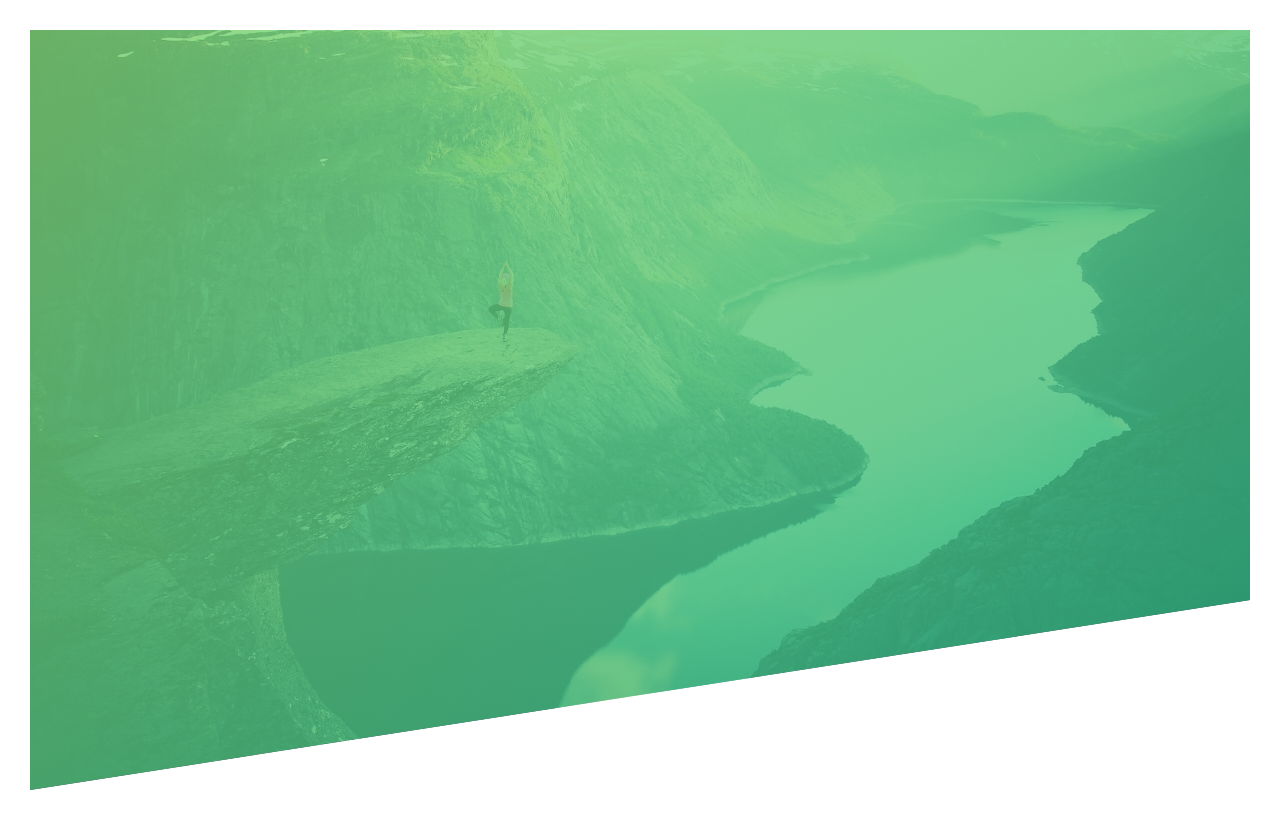
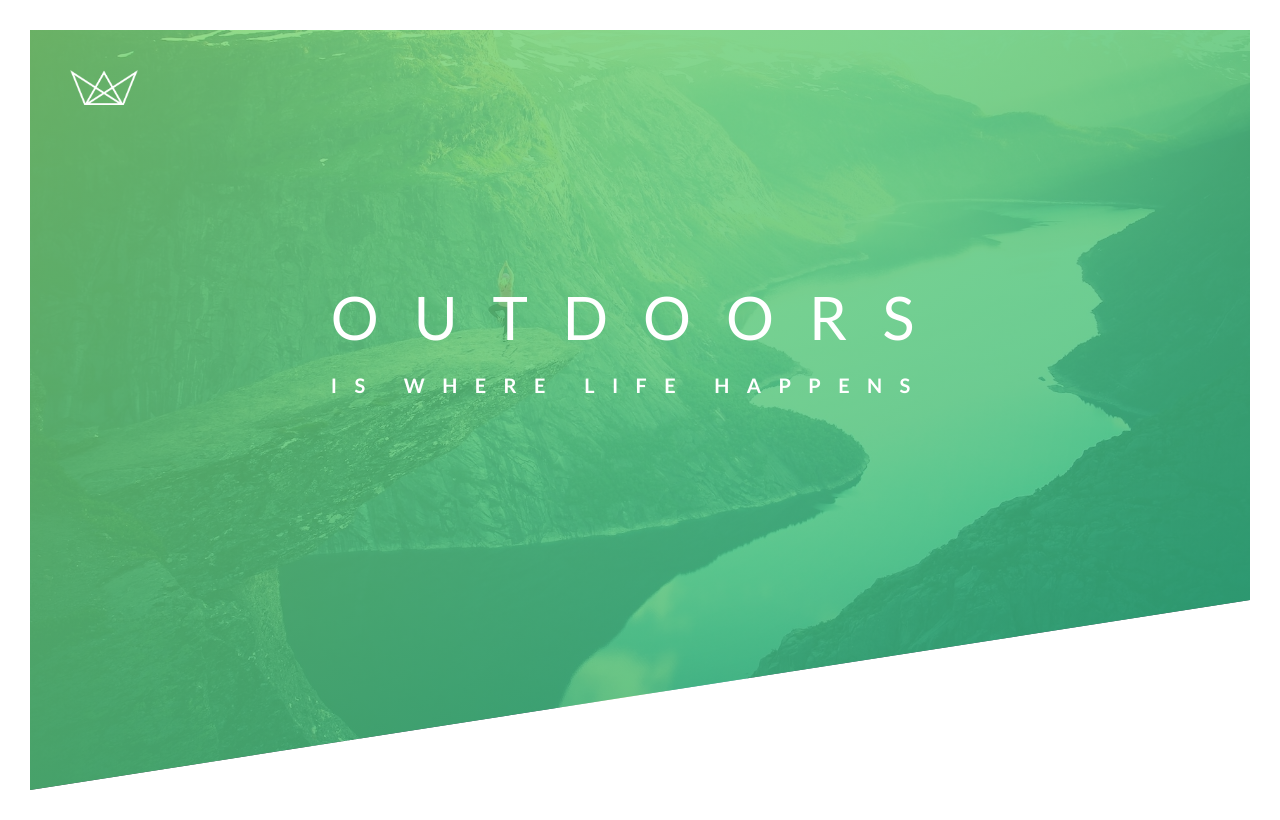
Before and after one commit to anujmulik/css-works, an Angular app in the folder natours/: page / in a window 1280 px wide. Built offline with nearby package versions, Linux system fonts and the light colour scheme.

Commit message:
adding the header element

```diff
--- a/natours/src/app/app.component.css
+++ b/natours/src/app/app.component.css
@@ -7,4 +7,41 @@ header {
   background-size: cover;
   background-position: top;
   clip-path: polygon(0 0, 100% 0, 100% 75%, 0 100%);
+  position: relative;
 }
+
+.logo-box {
+  position: absolute;
+  top: 40px;
+  left: 40px;
+}
+
+.logo {
+  height: 35px;
+}
+
+.text-box {
+  position: absolute;
+  top: 40%;
+  left: 50%;
+  transform: translate(-50%, -50%);
+}
+
+.heading-primary {
+  color: #fff;
+  text-transform: uppercase;
+}
+
+.heading-primary-main {
+  display: block;
+  font-size: 60px;
+  font-weight: 400;
+  letter-spacing: 35px;
+}
+
+.heading-primary-sub {
+  display: block;
+  font-size: 20px;
+  font-weight: 700;
+  letter-spacing: 17.4px;
+}
--- a/natours/src/app/app.component.html
+++ b/natours/src/app/app.component.html
@@ -2,5 +2,16 @@
  -->
 
 <header class="header">
+  <div class="logo-box">
+    <img src="../assets/logo-white.png" alt="Logo" class="logo" />
+  </div>
+
+  <div class="text-box">
+    <h1 class="heading-primary">
+      <span class="heading-primary-main">Outdoors</span>
+      <span class="heading-primary-sub">is where life happens</span>
+    </h1>
+  </div>
+
 
 </header>
```
